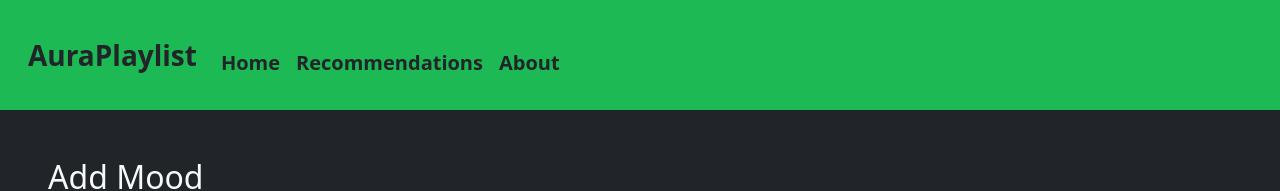
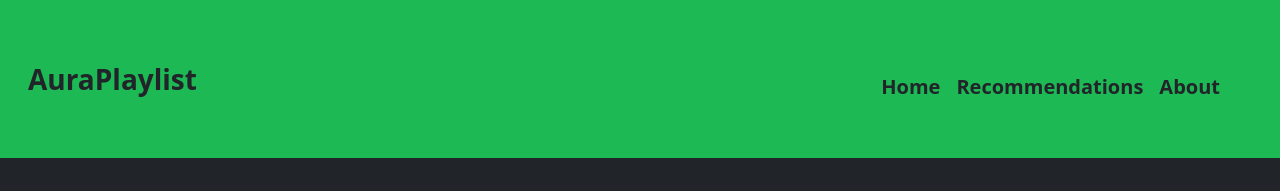
Before and after one commit to Ben0JS/Mood-Based-Song-Recommondation, a React app in the folder frontend/: page / in a window 1280 px wide. Shown: the top 191 px of the page. Built offline with nearby package versions, Linux system fonts and the light colour scheme; no server answers; the HTML template or start-up script is replaced by a standard one.

Commit message:
Update NavBar.jsx

```diff
--- a/frontend/src/components/NavBar.jsx
+++ b/frontend/src/components/NavBar.jsx
@@ -49,8 +49,8 @@ const NavBar = () => {
         >
           <span className="navbar-toggler-icon" />
         </button>
-        <div className="collapse navbar-collapse" id="navbarNav">
-          <ul className="navbar-nav custom-mobile-list mt-3">
+        <div className="collapse navbar-collapse text-align-center" id="navbarNav">
+          <ul className="navbar-nav ms-auto text-center p-4  custom-mobile-list mt-3">
             <li className="nav-item ">
               <Link
                 to="/"
```
